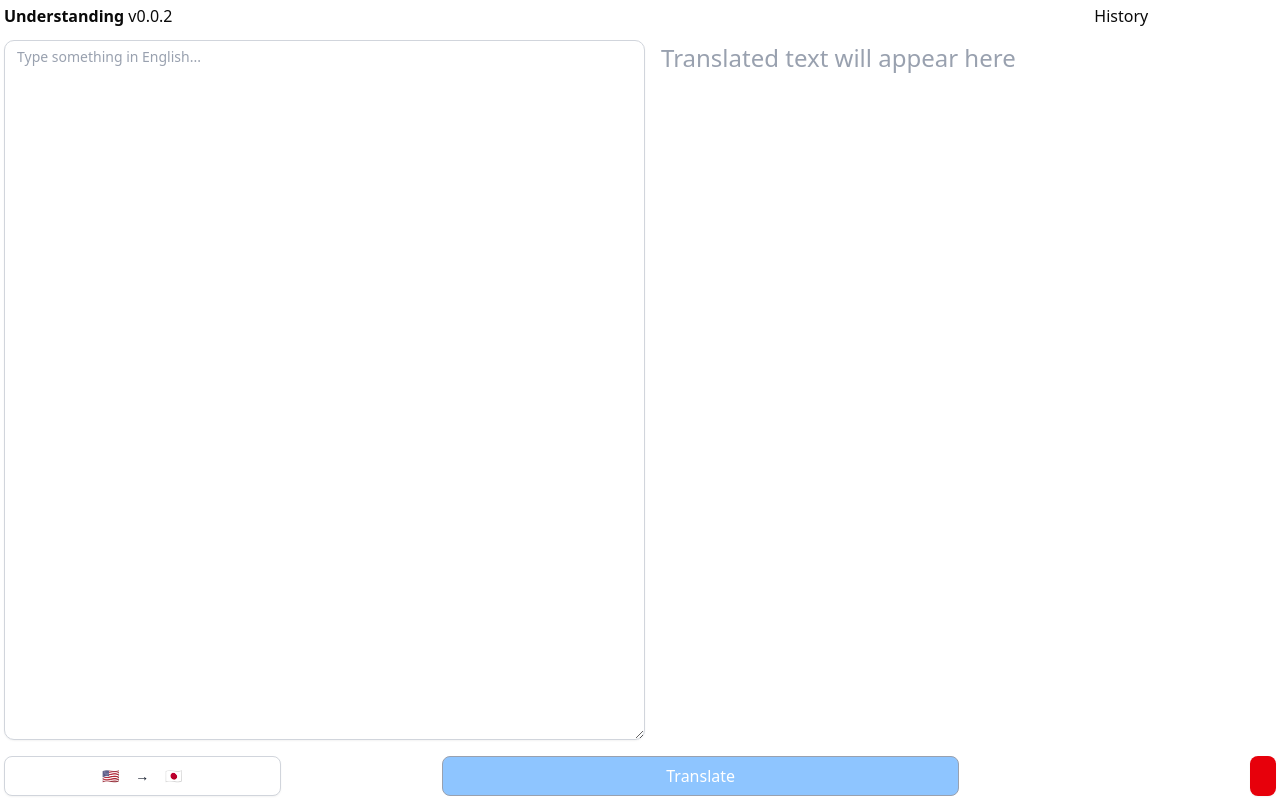
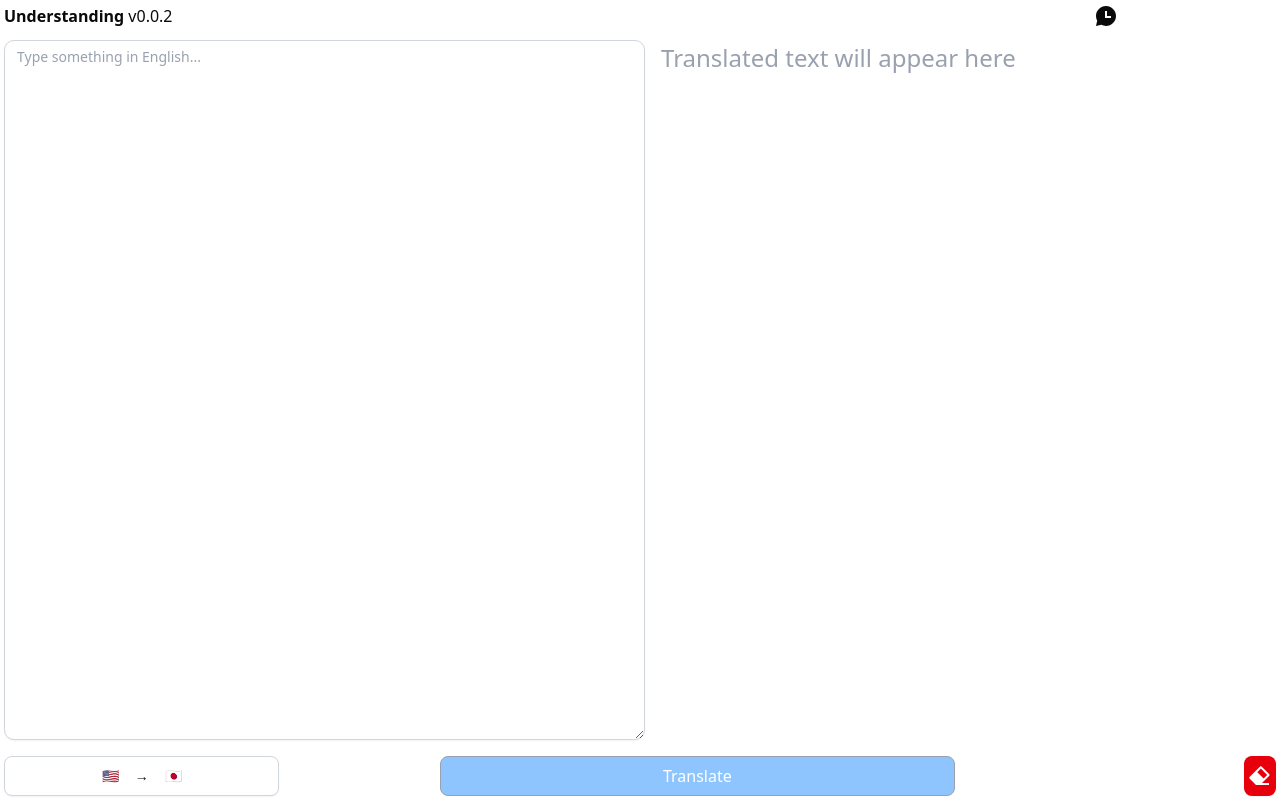
Before and after one commit to MrJoy/understanding, a Next.js app: page / in a window 1280 px wide. Built offline with nearby package versions, Linux system fonts and the light colour scheme.

Commit message:
More tweaking/fixing.

```diff
--- a/src/app/page.tsx
+++ b/src/app/page.tsx
@@ -1,7 +1,7 @@
 "use client";
 
 import React from "react";
-import { RiEraserFill } from "@remixicon/react";
+import { RiEraserFill, RiChatHistoryFill } from "@remixicon/react";
 
 import { Drawer, DrawerTrigger, DrawerContent, DrawerHeader, DrawerTitle, DrawerDescription } from "@/components/vendor/drawer";
 import { Button } from "@/components/vendor/button";
@@ -105,7 +105,7 @@ export default function Home() {
   /* grid-rows-[auto_40px_200px] */
   return (
     <div className="font-sans grid grid-rows-[20px_auto_40px] min-h-screen max-h-screen min-w-full p-2 pb-20 gap-4 sm:p-1">
-      <header className="row-start-1 w-full flex items-stretch">
+      <header className="row-start-1 w-full flex items-end-safe">
         <div className="flex-4 shrink-0">
           <b>Understanding</b> v0.0.2
         </div>
@@ -114,7 +114,7 @@ export default function Home() {
 
         <div className="flex-1 shrink-1">
           <Drawer>
-            <DrawerTrigger>History</DrawerTrigger>
+            <DrawerTrigger><RiChatHistoryFill /></DrawerTrigger>
             <DrawerContent>
               <DrawerHeader>
                 <DrawerTitle>Translation History</DrawerTitle>
@@ -157,9 +157,9 @@ export default function Home() {
             Translating...
           </div>
         ) : destText ? (
-          <textarea value={destText} readOnly className="flex-1 text-[18pt] text-gray-900 w-full h-full resize-none bg-transparent ring-0 focus:ring-0 active:ring-0 border-none focus:border-none outline-none focus:outline-none" />
+          <Textarea value={destText} readOnly className="flex-1 text-[18pt] text-gray-900 w-full h-full resize-none bg-transparent ring-0 focus:ring-0 active:ring-0 border-none focus:border-none outline-none focus:outline-none" />
         ) : (
-          <div className="flex-1 h-full text-[18pt] text-gray-400">
+          <div className="flex-1 h-full text-[18pt] text-gray-400 pt-1.5 leading-[24px]">
             {locale[sourceLanguage].outputPlaceholder}
           </div>
         )}
@@ -192,12 +192,14 @@ export default function Home() {
         <span className="flex-4 basis-4" />
 
         <Button
-          className={`flex-1 min-w-6.5 max-w-6.5 ${controlSize}`}
+          className={`flex-2 basis-2 min-w-8 max-w-8 ${controlSize}`}
           onClick={clearInputOutput}
           disabled={isTranslating}
           variant="destructive"
         >
-          <RiEraserFill />
+          <span className="block">
+            <RiEraserFill />
+          </span>
         </Button>
       </main>
     </div>
```
